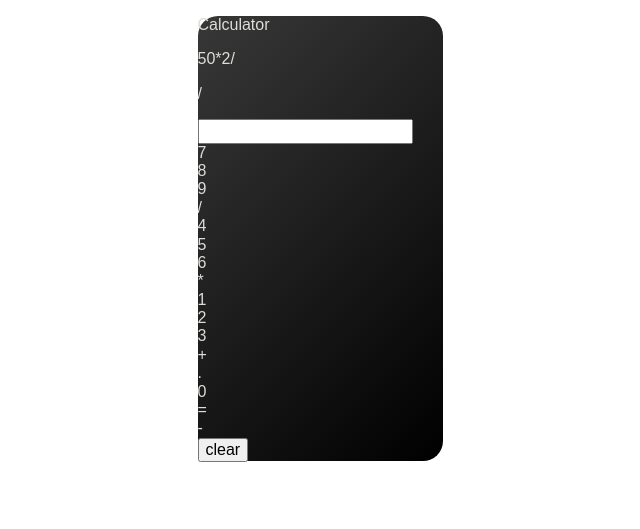
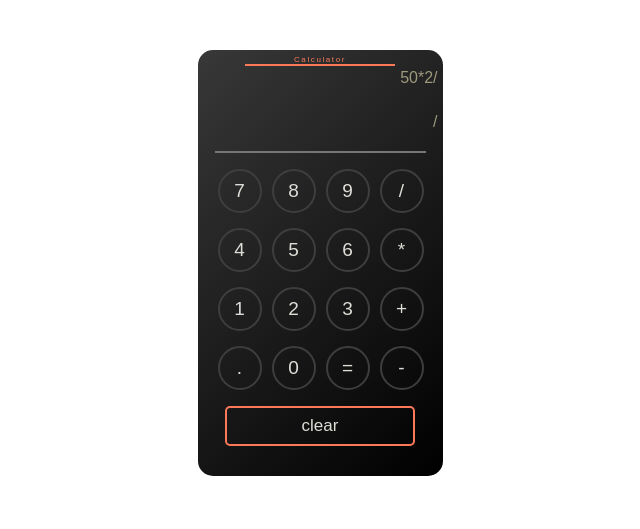
Before and after one commit to marcinmierzejewski/calculator-css, a plain HTML site: page index.html in a window 1280 px wide. Shown: the whole page, without its empty margins (320-960 px from the left). Drawn offline with nearby package versions, Linux system fonts and the light colour scheme; a web font is replaced by a local one.

Commit message:
added styles to calc-container

```diff
--- a/css/styles.css
+++ b/css/styles.css
@@ -2,19 +2,116 @@
   --main-font: 'IBM Plex Sans Thai Looped', sans-serif;
   --main-color: rgb(222,221,216);
   --sec-color: rgb(62,62,62);
+  --header: rgb(157,153,124);
   --hover: rgb(251,121,89);
 }
 
 body {
   font-family: var(--main-font);
   color: var(--main-color);
+}
 
+.container {
+  padding-top: 50px;
+  padding-bottom: 50px;
 }
 
 .calculator  {
   width: 245px;
-  height: 445px;
   margin: 0 auto;
   background-image: linear-gradient(135deg, rgb(56,56,56), rgb(0,0,0));
-  border-radius: 20px;
+  border-radius: 15px;
+  padding-right: 5px;
+  padding-left: 5px;
 }
+
+.calc-header {
+  color: var(--header);
+}
+
+.calc-title {
+  margin: 0 auto;
+  font-size: 8px;
+  font-weight: 500;
+  color: var(--hover);
+  letter-spacing: 0.2em;
+  text-align: center;
+  padding-top: 5px;
+  position: relative;
+  width: 150px;
+}
+
+.calc-title::after {
+  content: "";
+  height: 2px;
+  width: 100%;
+  bottom: -2px;
+  left: 0;
+  position: absolute;
+  background-color: var(--hover);
+}
+
+.calc-history {
+  margin-top: 5px;
+  margin-bottom: 25px;
+}
+
+.calc-sumary {
+  margin-bottom: 0;
+}
+
+.calc-history,
+.calc-sumary {
+  display: flex;
+  justify-content: flex-end;
+}
+
+.calc-number-container {
+  list-style: none;
+  display: flex;
+  flex-wrap: wrap;
+  gap: 10px;
+  padding-left: 15px;
+}
+
+.calc-num {
+  display: flex;
+  border: 2px solid var(--sec-color);
+  border-radius: 50%;
+  width: 44px;
+  height: 44px;
+  font-size: 19px;
+  align-items: center;
+  justify-content: center;
+}
+
+.calc-num:nth-child(-n+12) {
+  margin-bottom: 5px;
+}
+
+input {
+  background-color: transparent;
+  border-left: none;
+  border-top: none;
+  border-right: none;
+  display: block;
+  margin: 0 auto;
+  outline: none;
+}
+
+.btn-clear {
+  background-color: transparent;
+  display: block;
+  margin: 0 auto;
+  width: 190px;
+  border: 2px solid var(--hover);
+  border-radius: 5px;
+  color: var(--main-color);
+  padding-top: 8px;
+  padding-bottom: 8px;
+  font-size: 17px;
+}
+
+.calc-container {
+  padding-bottom: 30px;
+}
--- a/index.html
+++ b/index.html
@@ -15,35 +15,42 @@
   <link rel="stylesheet" href="css/styles.css">
 </head>
 <body>
+  <section class="container">
     <div class="calculator">
       <div class="calc-header">
-      <p class="calc-title">Calculator</p>
+        <h1 class="calc-title">Calculator</h1>
+        <div class="calc-display">
           <p class="calc-history">50*2/</p>
           <p class="calc-sumary">/</p>
+        </div>
+      </div>
+      <div class="calc-container">
         <form action="">
           <input type="text">
-        <div class="calc-number-container">
-          <div class="calc-num">7</div>
-          <div class="calc-num">8</div>
-          <div class="calc-num">9</div>
-          <div class="calc-num">/</div>
-          <div class="calc-num">4</div>
-          <div class="calc-num">5</div>
-          <div class="calc-num">6</div>
-          <div class="calc-num">*</div>
-          <div class="calc-num">1</div>
-          <div class="calc-num">2</div>
-          <div class="calc-num">3</div>
-          <div class="calc-num">+</div>
-          <div class="calc-num">.</div>
-          <div class="calc-num">0</div>
-          <div class="calc-num">=</div>
-          <div class="calc-num">-</div>
-        </div>
-        <button type="reset">clear</button>
+          <ul class="calc-number-container">
+            <li class="calc-num">7</li>
+            <li class="calc-num">8</li>
+            <li class="calc-num">9</li>
+            <li class="calc-num">/</li>
+            <li class="calc-num">4</li>
+            <li class="calc-num">5</li>
+            <li class="calc-num">6</li>
+            <li class="calc-num">*</li>
+            <li class="calc-num">1</li>
+            <li class="calc-num">2</li>
+            <li class="calc-num">3</li>
+            <li class="calc-num">+</li>
+            <li class="calc-num">.</li>
+            <li class="calc-num">0</li>
+            <li class="calc-num">=</li>
+            <li class="calc-num">-</li>
+          </ul>
+          <button class="btn-clear" type="reset">clear</button>
         </form>
       </div>
 
+
     </div>
+  </section>
 </body>
 </html>
```
Lines whose indentation alone changed are shown as unchanged.
